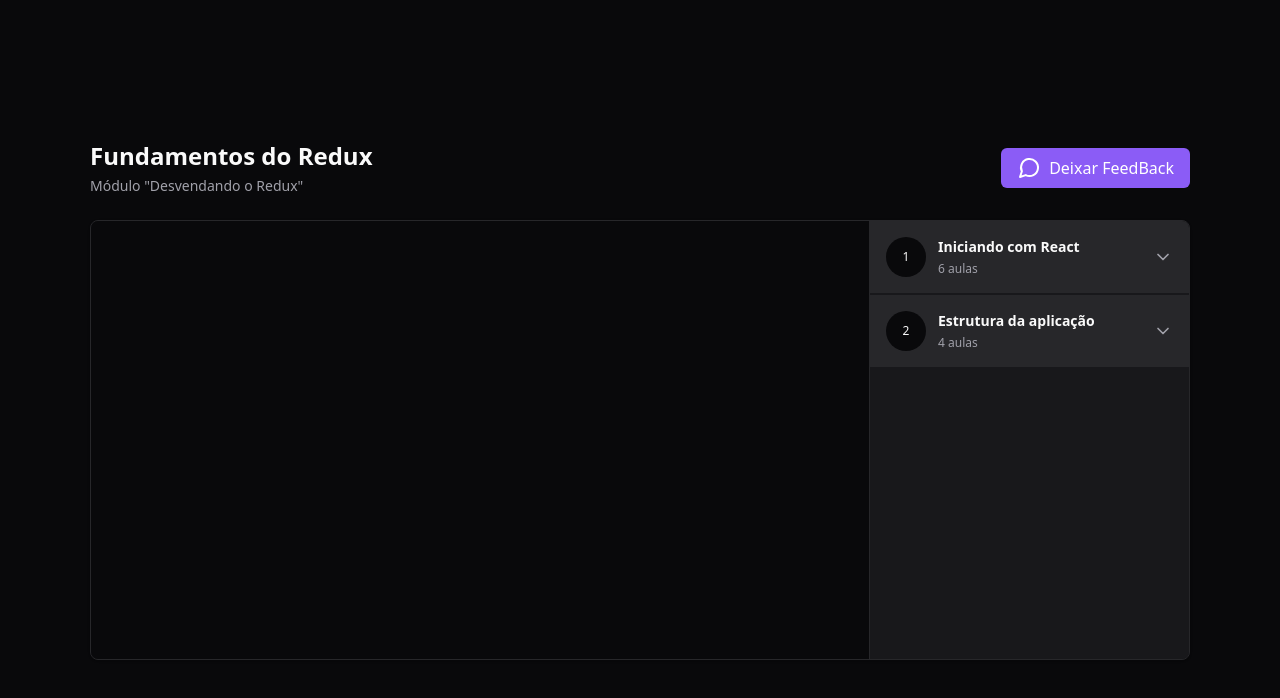
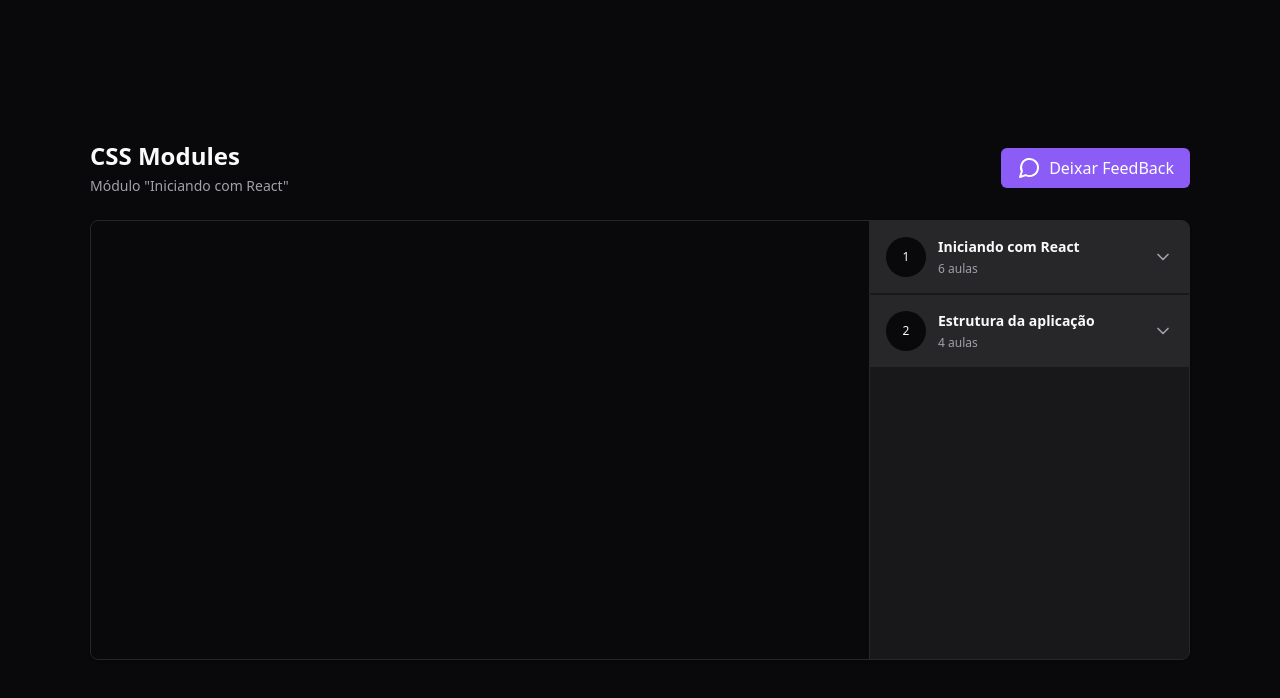
Before and after one commit to jarilton/react-redux-zustand, a React (Vite) app: page / in a window 1280 px wide. Shown: the top 698 px of the page. Built offline with nearby package versions, Linux system fonts and the light colour scheme.

Commit message:
feat: destacando aula atual

```diff
--- a/src/components/Header/index.tsx
+++ b/src/components/Header/index.tsx
@@ -1,9 +1,23 @@
+import { useAppSelector } from "../../store";
+
 export const Header = () => {
+  const { currentModule, currentLesson } = useAppSelector((state) => {
+    const { currentModuleIndex, currentLessonIndex } = state.player;
+
+    const currentModule = state.player.course.modules[currentModuleIndex];
+    const currentLesson =
+      state.player.course.modules[currentModuleIndex].lessons[
+        currentLessonIndex
+      ];
+
+    return { currentModule, currentLesson };
+  });
+
   return (
     <div className="flex flex-col gap-1">
-      <h1 className="text-2xl font-bold">Fundamentos do Redux</h1>
+      <h1 className="text-2xl font-bold">{currentLesson.title}</h1>
       <span className="text-sm text-zinc-400">
-        Módulo "Desvendando o Redux"
+        Módulo "{currentModule.title}"
       </span>
     </div>
   );
--- a/src/components/Lesson/index.tsx
+++ b/src/components/Lesson/index.tsx
@@ -1,18 +1,30 @@
-import { Video } from "lucide-react";
+import { PlayCircle, Video } from "lucide-react";
 
 interface LessonProps {
   title: string;
   duration: string;
+  isCurrent?: boolean;
   onPlay: () => void;
 }
 
-export const Lesson: React.FC<LessonProps> = ({ title, duration, onPlay }) => {
+export const Lesson: React.FC<LessonProps> = ({
+  title,
+  duration,
+  onPlay,
+  isCurrent = false,
+}) => {
   return (
     <button
-      className="flex items-center gap-3 text-sm text-zinc-400"
+      data-active={isCurrent}
+      disabled={isCurrent}
+      className="flex items-center gap-3 text-sm text-zinc-400 data-[active=true]:text-emerald-400 enabled:hover:text-zinc-100 transition-colors"
       onClick={onPlay}
     >
-      <Video className="w-4 h-4 text-zinc-500" />
+      {isCurrent ? (
+        <PlayCircle className="w-4 h-4 text-emerald-400" />
+      ) : (
+        <Video className="w-4 h-4 text-zinc-50" />
+      )}
       <span>{title}</span>
       <span className="ml-auto font-mono text-xs text-zinc-500">
         {duration}
--- a/src/components/Module/index.tsx
+++ b/src/components/Module/index.tsx
@@ -18,6 +18,12 @@
 }) => {
   const dispatch = useDispatch();
 
+  const { currentModuleIndex, currentLessonIndex } = useAppSelector((state) => {
+    const { currentModuleIndex, currentLessonIndex } = state.player;
+
+    return { currentModuleIndex, currentLessonIndex };
+  });
+
   const lessons = useAppSelector(
     (state) => state.player.course.modules[moduleIndex].lessons
   );
@@ -37,18 +43,23 @@
       </Collapsible.Trigger>
       <Collapsible.Content>
         <nav className="relative flex flex-col gap-4 p-6">
-          {lessons.map((lesson, lessonIndex) => (
+          {lessons.map((lesson, lessonIndex) => {
+            const isCurrent =
+              lessonIndex === currentLessonIndex &&
+              moduleIndex === currentModuleIndex;
+
+            return (
               <Lesson
                 key={lesson.id}
                 title={lesson.title}
                 duration={lesson.duration}
                 onPlay={() => {
-                console.log(`Playing lesson #${lessonIndex + 1}`);
-
                   dispatch(play([moduleIndex, lessonIndex]));
                 }}
+                isCurrent={isCurrent}
               />
-          ))}
+            );
+          })}
         </nav>
       </Collapsible.Content>
     </Collapsible.Root>
```
Lines whose indentation alone changed are shown as unchanged.
